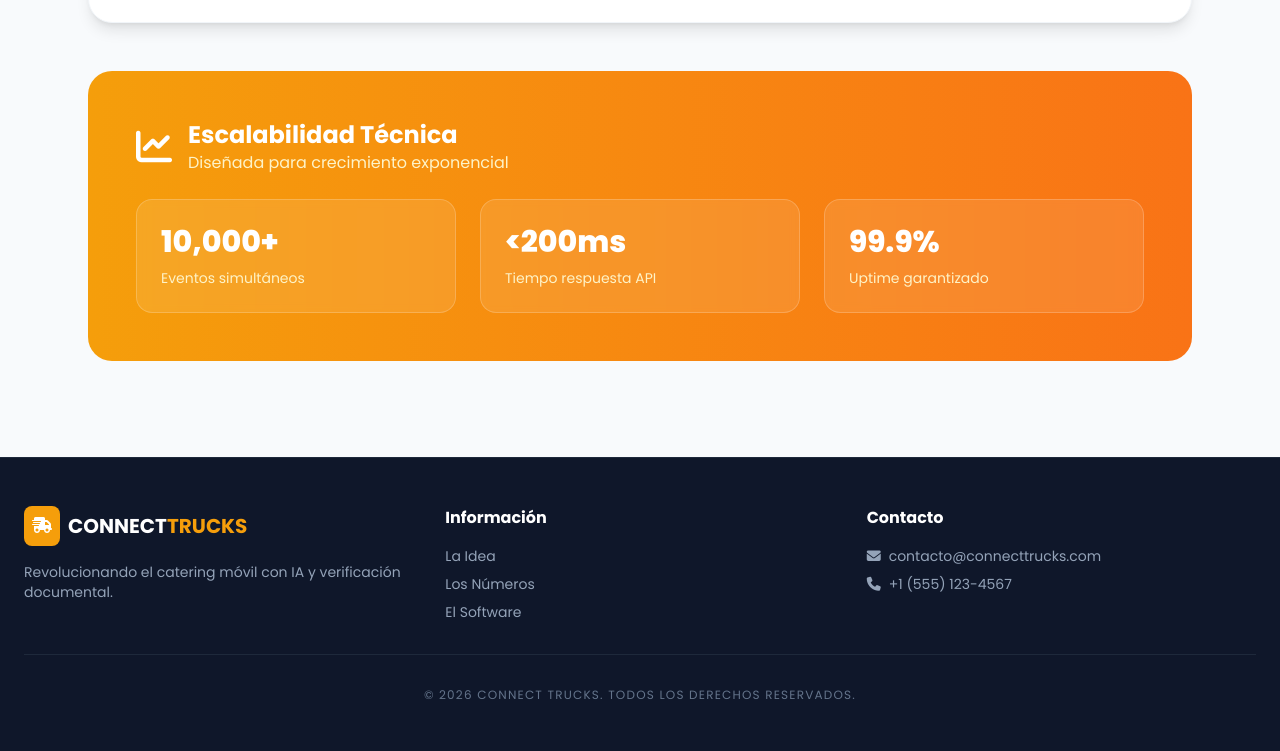
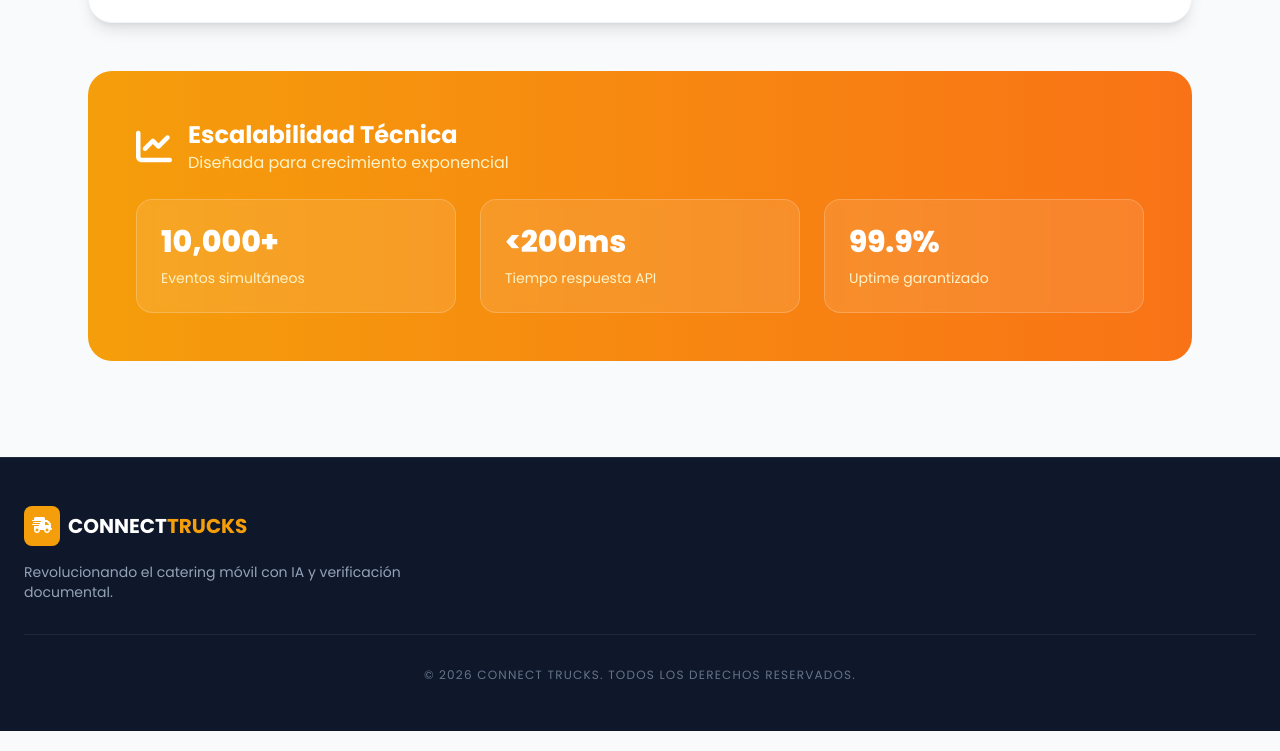
Before and after one commit to angeval25/CONNECTTRUCKS, a website: page index.html in a window 1280 px wide. Shown: the part 9507-10258 px from the top of the page. Drawn offline with nearby package versions, Linux system fonts and the light colour scheme.

Commit message:
Remove footer information and contact sections

```diff
--- a/index.html
+++ b/index.html
@@ -965,21 +965,6 @@
                         Revolucionando el catering móvil con IA y verificación documental.
                     </p>
                 </div>
-                <div>
-                    <h4 class="font-bold mb-4">Información</h4>
-                    <ul class="space-y-2 text-sm text-slate-400">
-                        <li><a href="#idea" class="hover:text-amber-400 transition">La Idea</a></li>
-                        <li><a href="#numeros" class="hover:text-amber-400 transition">Los Números</a></li>
-                        <li><a href="#plataforma" class="hover:text-amber-400 transition">El Software</a></li>
-                    </ul>
-                </div>
-                <div>
-                    <h4 class="font-bold mb-4">Contacto</h4>
-                    <ul class="space-y-2 text-sm text-slate-400">
-                        <li><i class="fas fa-envelope mr-2"></i>contacto@connecttrucks.com</li>
-                        <li><i class="fas fa-phone mr-2"></i>+1 (555) 123-4567</li>
-                    </ul>
-                </div>
             </div>
             <div class="border-t border-slate-800 pt-8 text-center">
                 <p class="text-slate-500 text-xs tracking-widest uppercase">&copy; 2026 Connect Trucks. Todos los derechos reservados.</p>
```
